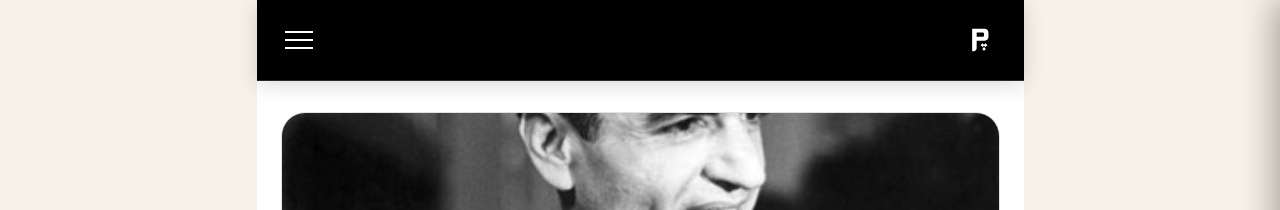
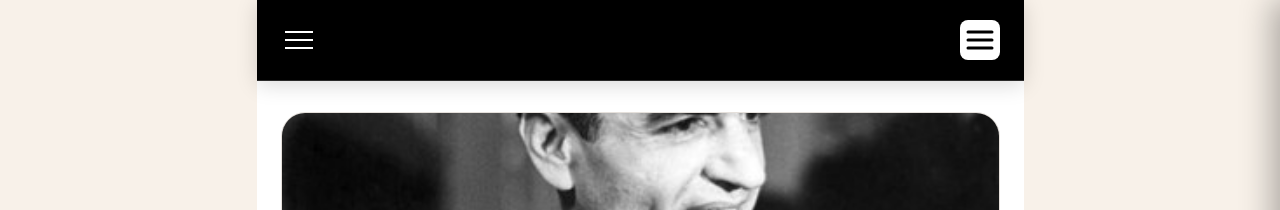
Before and after one commit to darkblog/darkblog.github.io, a Jekyll site: the page built from index.html, in a window 1280 px wide. Shown: the top 210 px of the page. Built offline with Jekyll 4.4.1, drawn with Linux system fonts in a browser that asks for light colours.

Commit message:
Update default.html

```diff
--- a/_layouts/default.html
+++ b/_layouts/default.html
@@ -2,7 +2,9 @@
 <html lang="fa" dir="rtl" itemscope itemtype="https://schema.org/WebPage">
 <head>
   <meta charset="UTF-8">
-  <meta name="viewport" content="width=device-width, initial-scale=1.0">
+  <meta name="viewport" content="width=device-width, initial-scale=1.0, viewport-fit=cover">
+  <link rel="preconnect" href="https://www.pasgah.org" crossorigin>
+  <link rel="preload" href="https://www.pasgah.org/blog.woff2" as="font" type="font/woff2" crossorigin="anonymous">
   {%- capture desc_raw -%}
     {%- if page.is_home -%}
       {{ page.description | strip_html | strip_newlines | truncate: 160 }}
@@ -122,14 +124,13 @@
     main { flex: 1; }
     a:focus-visible, button:focus-visible { outline: 3px solid #2dd4bf; outline-offset: 2px; }
     .sr-only { position: absolute; width: 1px; height: 1px; padding: 0; margin: -1px; overflow: hidden; clip: rect(0, 0, 0, 0); white-space: nowrap; border: 0; }
-    .site-header { position: fixed; top: 0; left: 0; right: 0; z-index: 50; background-color: #000000; border-bottom: 1px solid #2a2a2a; transition: transform 0.4s cubic-bezier(0.25, 1, 0.5, 1); box-shadow: 0 4px 20px rgba(0, 0, 0, 0.15); font-size: inherit; max-width: 767px; margin: 0 auto; }
+    .site-header { position: fixed; top: 0; left: 0; right: 0; z-index: 50; background-color: #000000; border-bottom: 1px solid #2a2a2a; transition: transform 0.4s cubic-bezier(0.25, 1, 0.5, 1); box-shadow: 0 4px 20px rgba(0, 0, 0, 0.15); font-size: inherit; max-width: 767px; margin: 0 auto; will-change: transform; }
     .site-header.hidden-nav { transform: translateY(-100%); }
     .site-header.visible-nav { transform: translateY(0); }
     .header-inner { margin: 0 auto; padding: 1.25rem clamp(1rem, 3vw, 1.5rem); display: flex; align-items: center; justify-content: flex-start; gap: var(--gap); }
     .brand { display: flex; align-items: center; text-decoration: none; color: white; flex-shrink: 0; font-size: inherit; }
-    .brand img { height: 2.5rem; width: auto; }
-    .desktop-nav { display: none; }
-    .hamburger, .hamburger-footer { display: flex; flex-direction: column; gap: 0.375rem; background: none; border: none; padding: 0.25rem; cursor: pointer; flex-shrink: 0; font-size: inherit; }
+    .brand svg { height: 2.5rem; width: auto; display: block; }
+    .hamburger, .hamburger-footer { display: flex; flex-direction: column; gap: 0.375rem; background: none; border: none; padding: 0.25rem; cursor: pointer; flex-shrink: 0; font-size: inherit; touch-action: manipulation; }
     .hamburger { margin-right: auto; }
     .hamburger span, .hamburger-footer span { display: block; width: 1.75rem; height: 0.125rem; background-color: white; transition: transform 0.3s ease, opacity 0.3s ease; }
     .hamburger.active span:nth-child(1), .hamburger-footer.active span:nth-child(1) { transform: rotate(45deg) translate(5px, 5px); }
@@ -150,7 +151,7 @@
     .article-item figure { margin: 0; background-color: #f1ede8; width: 100%; aspect-ratio: 16 / 9; overflow: hidden; }
     .article-item figure img { display: block; width: 100%; height: 100%; object-fit: cover; }
     .article-body { padding: clamp(1rem, 2.5vw, 1.75rem); font-size: inherit; flex: 1; display: flex; flex-direction: column; }
-    .article-body time { display: inline-block; color: #0d9488; margin-bottom: 0.5rem; font-size: inherit; }
+    .article-body time { display: inline-block; color: #0d9488; margin-bottom: 0.5rem; font-size: inherit; min-width: 16ch; }
     .article-body h2 { font-weight: 800; line-height: 1.4; margin: 0 0 0.5rem 0; font-size: 1.5rem; letter-spacing: -0.02em; color: #1c1917; }
     .article-body p { color: #4a4643; display: -webkit-box; -webkit-line-clamp: 3; -webkit-box-orient: vertical; overflow: hidden; font-size: inherit; }
     .read-more { display: inline-flex; align-items: center; gap: 0.5rem; margin-top: auto; padding-top: 1rem; color: #0d9488; font-weight: 500; transition: color 0.2s; font-size: inherit; }
@@ -164,10 +165,10 @@
     .post-breadcrumb a { display: inline-flex; align-items: center; gap: 0.5rem; color: #0d9488; text-decoration: none; font-weight: 500; font-size: inherit; }
     .post-breadcrumb a:hover { color: #0f766e; }
     .post-meta { display: flex; align-items: center; gap: 2.5rem; flex-wrap: wrap; color: #1c1917; padding-top: 1.5rem; font-size: inherit; }
-    .post-meta time { color: #1c1917; display: flex; align-items: center; gap: 0.35rem; font-size: inherit; }
+    .post-meta time { color: #1c1917; display: flex; align-items: center; gap: 0.35rem; font-size: inherit; min-width: 16ch; }
     .post-author { display: flex; align-items: center; gap: 0.35rem; color: #1c1917; font-size: inherit; }
-    .post-image { margin-bottom: 2.5rem; }
-    .post-image img { display: block; width: 100%; height: auto; border-radius: 1rem; }
+    .post-image { margin-bottom: 2.5rem; aspect-ratio: 16 / 9; overflow: hidden; border-radius: 1rem; background-color: #f1ede8; }
+    .post-image img { display: block; width: 100%; height: 100%; object-fit: cover; }
     .article-content { line-height: 1.9; color: #2d2a28; margin-top: 2.5rem; font-size: inherit; }
     .article-content h2 { font-weight: 800; margin: 2.5rem 0 1rem; color: #1c1917; font-size: clamp(1.4rem, 3.5vw, 1.85rem); letter-spacing: -0.02em; line-height: 1.4; }
     .article-content p { margin-bottom: 1.5rem; font-size: inherit; }
@@ -188,8 +189,8 @@
     .article-content table caption { padding: 0.5rem 0; font-weight: 500; color: #1c1917; }
     .site-footer { background-color: #000000; padding: 2rem clamp(1rem, 3vw, 1.5rem); display: flex; align-items: center; justify-content: space-between; width: 100%; flex-direction: row; font-size: inherit; }
     .footer-logo { display: flex; align-items: center; }
-    .footer-logo img { height: 2.5rem; width: auto; opacity: 0.9; transition: opacity 0.2s; }
-    .footer-logo img:hover { opacity: 1; }
+    .footer-logo svg { height: 2.5rem; width: auto; opacity: 0.9; transition: opacity 0.2s; display: block; }
+    .footer-logo:hover svg { opacity: 1; }
     body.no-scroll { overflow: hidden; }
   </style>
 </head>
@@ -198,7 +199,10 @@
     <header class="site-header visible-nav">
       <div class="header-inner">
         <a href="/" class="brand" aria-label="صفحه اصلی پاسگاه">
-          <img src="/blog.svg" alt="لوگوی پاسگاه">
+          <svg xmlns="http://www.w3.org/2000/svg" viewBox="0 0 40 40" fill="none" width="40" height="40">
+            <rect width="40" height="40" rx="8" fill="white"/>
+            <path d="M8 12h24M8 20h24M8 28h24" stroke="black" stroke-width="3" stroke-linecap="round"/>
+          </svg>
         </a>
         <button class="hamburger" id="hamburger" type="button" aria-label="باز و بسته کردن منو" aria-expanded="false" aria-controls="mobileMenu">
           <span></span>
@@ -246,7 +250,7 @@
         </header>
         {% if page.image %}
         <figure class="post-image">
-          <img src="{{ page.image | relative_url }}" alt="{{ page.title | escape }}">
+          <img src="{{ page.image | relative_url }}" alt="{{ page.title | escape }}" width="16" height="9" fetchpriority="high">
         </figure>
         {% endif %}
         <div class="post-meta">
@@ -266,6 +270,7 @@
       <section class="articles-section" aria-label="مطالب مرتبط">
         <ul class="article-list">
           {% assign current_post_id = page.id %}
+          {% assign related_count = 0 %}
           {% for post in site.posts %}
             {% if post.id != current_post_id %}
               {% assign common_tags_count = 0 %}
@@ -275,12 +280,13 @@
                 {% endif %}
               {% endfor %}
               {% if common_tags_count > 0 %}
+                {% assign related_count = related_count | plus: 1 %}
                 <li class="article-item">
                   <article>
                     <a href="{{ post.url | relative_url }}" class="article-link">
                       {% if post.image %}
                       <figure>
-                        <img src="{{ post.image | relative_url }}" alt="" loading="lazy">
+                        <img src="{{ post.image | relative_url }}" alt="" width="16" height="9" loading="lazy" {% if related_count == 1 %}fetchpriority="high"{% endif %}>
                       </figure>
                       {% endif %}
                       <div class="article-body">
@@ -313,7 +319,7 @@
               <a href="{{ post.url | relative_url }}" class="article-link">
                 {% if post.image %}
                 <figure>
-                  <img src="{{ post.image | relative_url }}" alt="" loading="lazy">
+                  <img src="{{ post.image | relative_url }}" alt="" width="16" height="9" loading="lazy" {% if forloop.first %}fetchpriority="high"{% endif %}>
                 </figure>
                 {% endif %}
                 <div class="article-body">
@@ -343,7 +349,10 @@
     </main>
     <footer class="site-footer">
       <a href="/" class="footer-logo" aria-label="صفحه اصلی پاسگاه">
-        <img src="/blog.svg" alt="لوگوی پاسگاه">
+        <svg xmlns="http://www.w3.org/2000/svg" viewBox="0 0 40 40" fill="none" width="40" height="40">
+          <rect width="40" height="40" rx="8" fill="white"/>
+          <path d="M8 12h24M8 20h24M8 28h24" stroke="black" stroke-width="3" stroke-linecap="round"/>
+        </svg>
       </a>
       <button class="hamburger-footer" type="button" aria-label="باز و بسته کردن منو از فوتر" aria-expanded="false" aria-controls="mobileMenu">
         <span></span>
@@ -426,6 +445,7 @@
         }
         lastScrollY = currentScrollY;
       }
+
       window.addEventListener('scroll', function() {
         if (!ticking) {
           window.requestAnimationFrame(function() {
@@ -435,6 +455,7 @@
           ticking = true;
         }
       }, { passive: true });
+
       window.addEventListener('load', function() {
         header.classList.add('visible-nav');
         header.classList.remove('hidden-nav');
```
Also changed, not shown: other parts of _layouts/default.html (+12 -2 lines).
